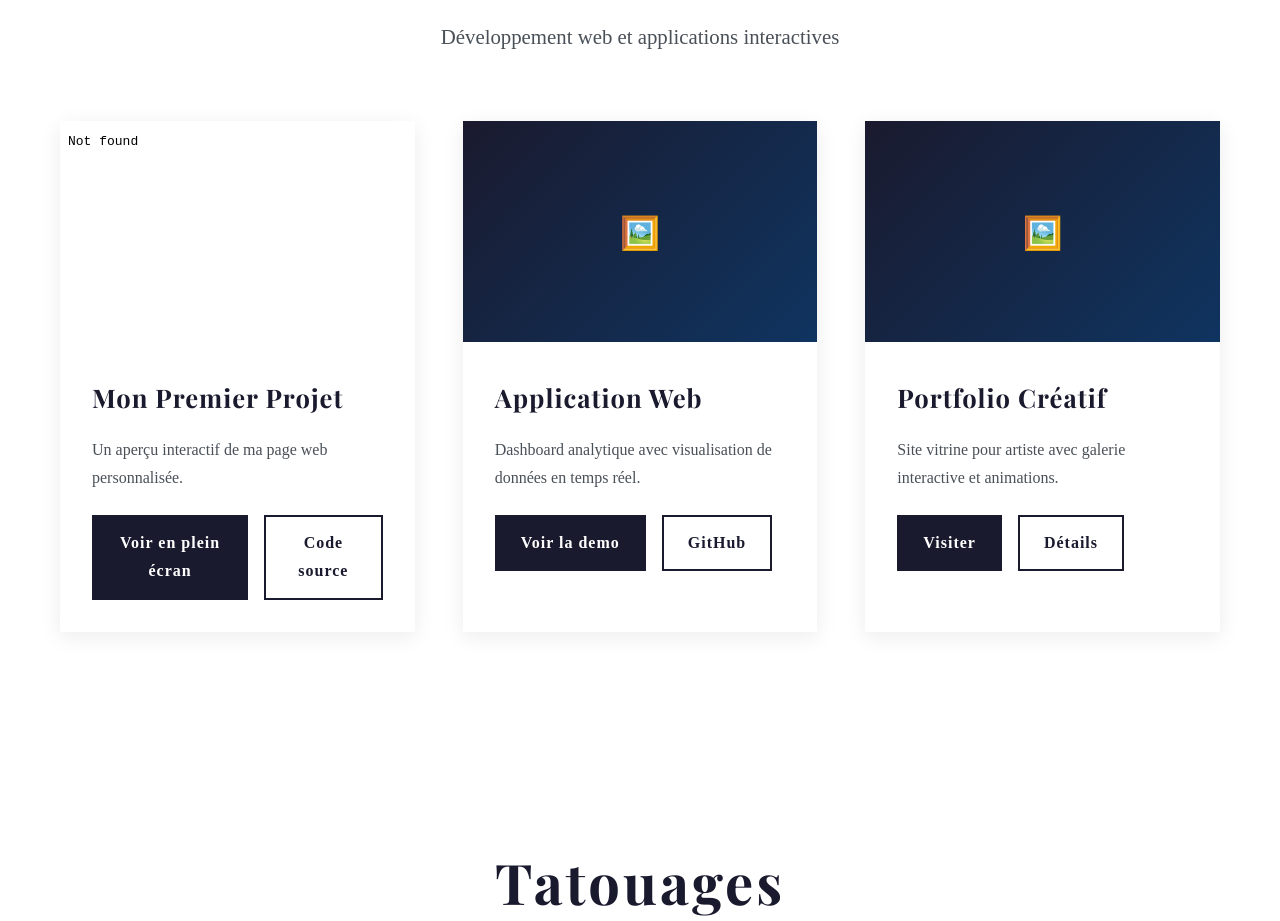
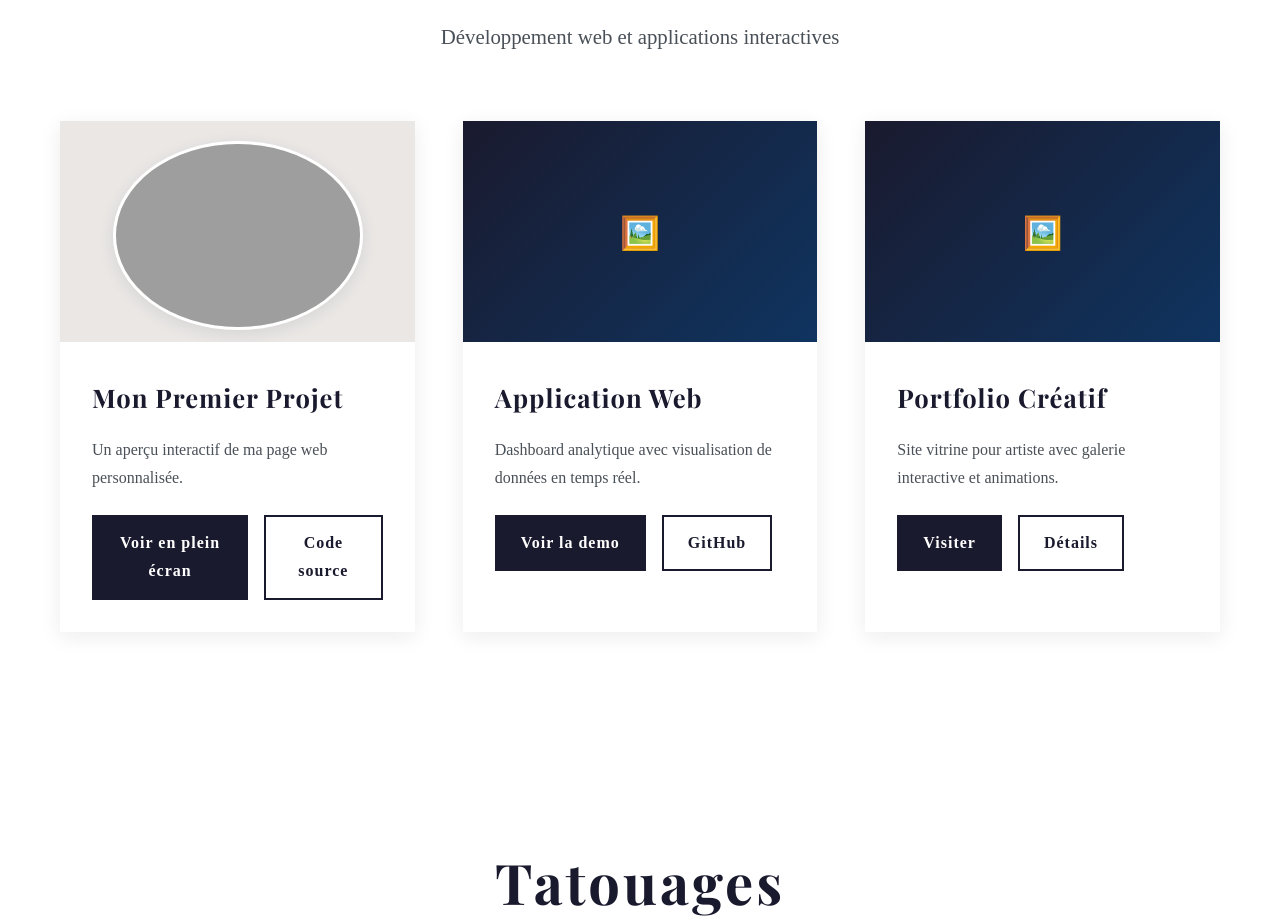
Before and after one commit to Katjounis/Katjounis.github.io, a website: page index.html in a window 1280 px wide. Shown: the part 2000-2921 px from the top of the page. Drawn offline with nearby package versions, Linux system fonts and the light colour scheme; a web font is replaced by a local one.

Commit message:
Update index.html

```diff
--- a/index.html
+++ b/index.html
@@ -113,13 +113,13 @@
                 <div class="project-card">
                     <div class="ink-corner"></div>
                     <div class="project-image">
-                        <iframe src="assets/pagesWeb/mon-premier-projet/ma_page.html"></iframe>
+                        <iframe src="assets/pagesWeb/Invitedecommande/PageCommande.html"></iframe>
                     </div>
                     <div class="project-info">
                         <h3>Mon Premier Projet</h3>
                         <p>Un aperçu interactif de ma page web personnalisée.</p>
                         <div class="project-links">
-                            <a href="assets/pagesWeb/mon-premier-projet/ma_page.html" class="btn-primary">
+                            <a href="assets/pagesWeb/Invitedecommande/PageCommande.html" class="btn-primary">
                                 <span>Voir en plein écran</span>
                                 <div class="btn-ink"></div>
                             </a>
```
